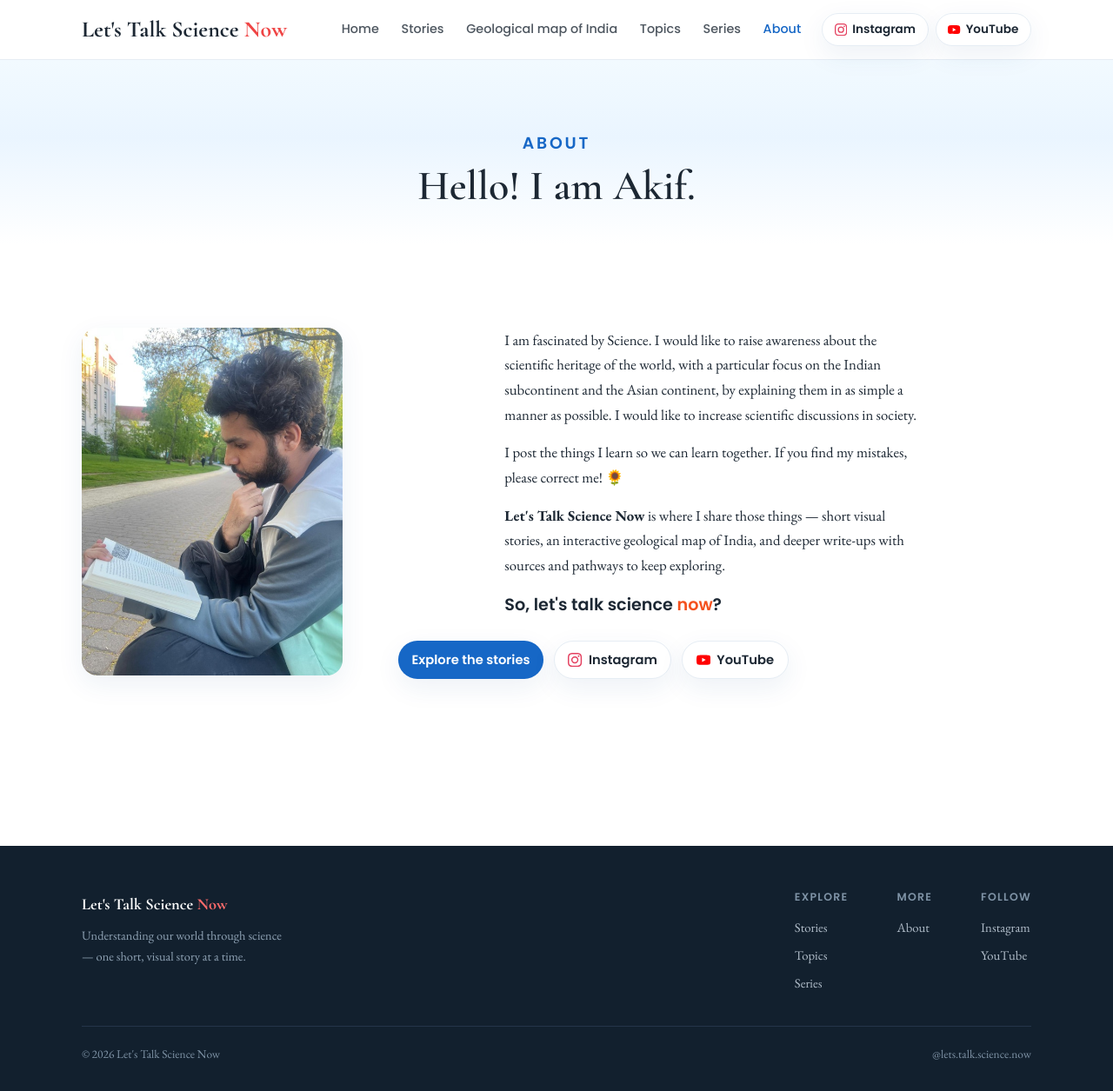
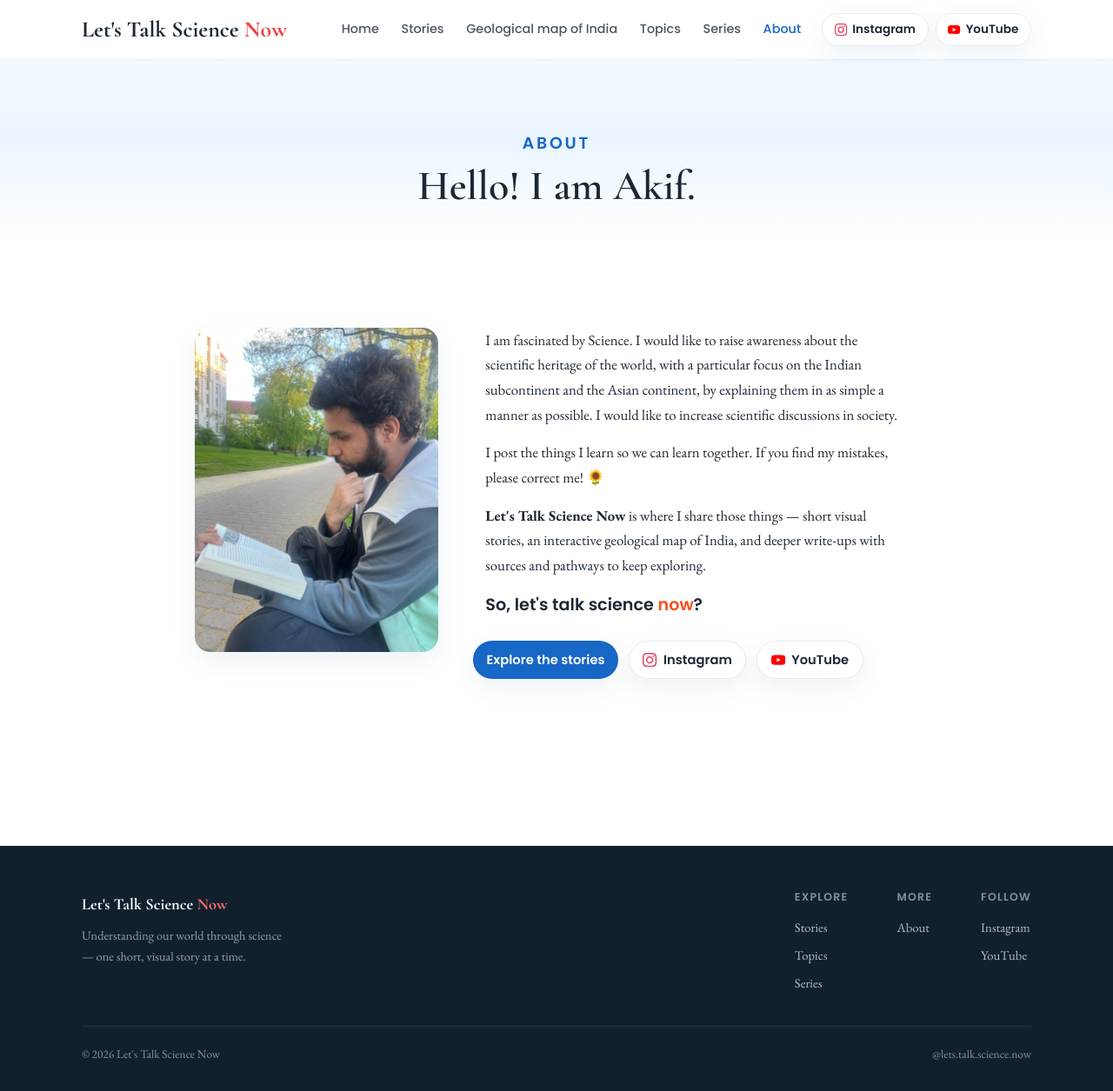
Before and after one commit to Akif-Vohra/LetsTalkScienceNow, a Jekyll site: the page built from about.html, in a window 1280 px wide and 1255 px high. Shown: the whole window at 87% size. Built offline with Jekyll 4.4.1, drawn with Linux system fonts in a browser that asks for light colours.

Commit message:
Rename 'Economic' filter to 'Mining & energy'; centre About layout

```diff
--- a/about.html
+++ b/about.html
@@ -6,12 +6,13 @@ description: About Let's Talk Science Now and Akif — making science simple, vi
 ---
 
 <style>
-  .about-grid{display:flex;gap:var(--sp-2xl);align-items:flex-start;}
-  .about-photo{flex:0 0 300px;width:300px;height:auto;border-radius:18px;box-shadow:var(--shadow);display:block;}
+  .about-grid{display:flex;gap:var(--sp-xl);align-items:flex-start;max-width:880px;margin:0 auto;}
+  .about-photo{flex:0 0 280px;width:280px;height:auto;border-radius:18px;box-shadow:var(--shadow);display:block;}
   .about-text{flex:1 1 auto;min-width:0;}
   @media (max-width:768px){
-    .about-grid{flex-direction:column;gap:var(--sp-lg);}
+    .about-grid{flex-direction:column;align-items:center;gap:var(--sp-lg);text-align:center;}
     .about-photo{width:240px;flex-basis:auto;}
+    .about-text .prose{max-width:none;}
   }
 </style>
 
--- a/assets/js/map.js
+++ b/assets/js/map.js
@@ -23,7 +23,7 @@
     { key: 'lakes',     label: 'Lakes',            color: '#12a5b3' },
     { key: 'coasts',    label: 'Coasts & islands', color: '#22a06b' },
     { key: 'deserts',   label: 'Deserts',          color: '#e6a417' },
-    { key: 'economic',  label: 'Economic',         color: '#c2455e' }
+    { key: 'economic',  label: 'Mining & energy',  color: '#c2455e' }
   ];
   var CAT = {};
   CATS.forEach(function (c) { CAT[c.key] = c; });
```
